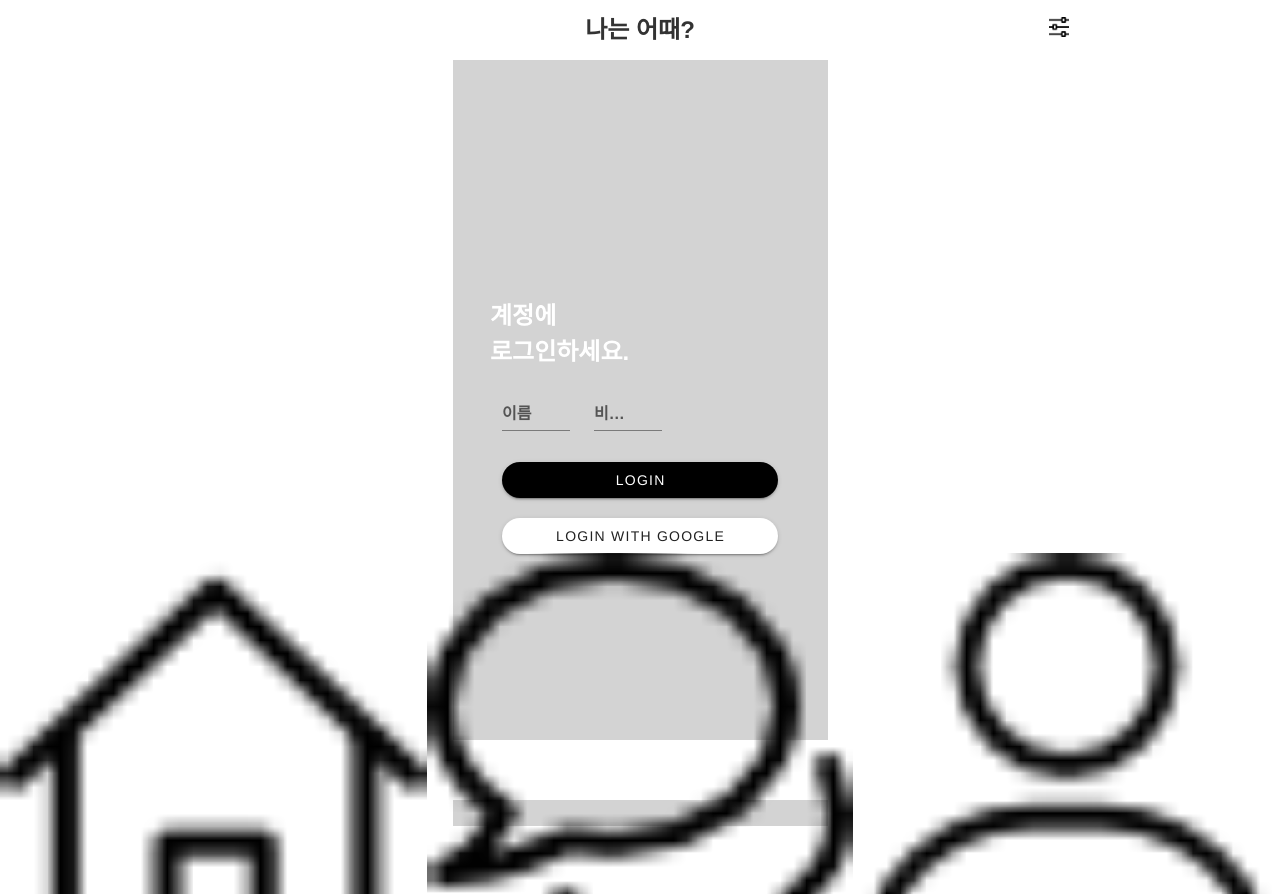
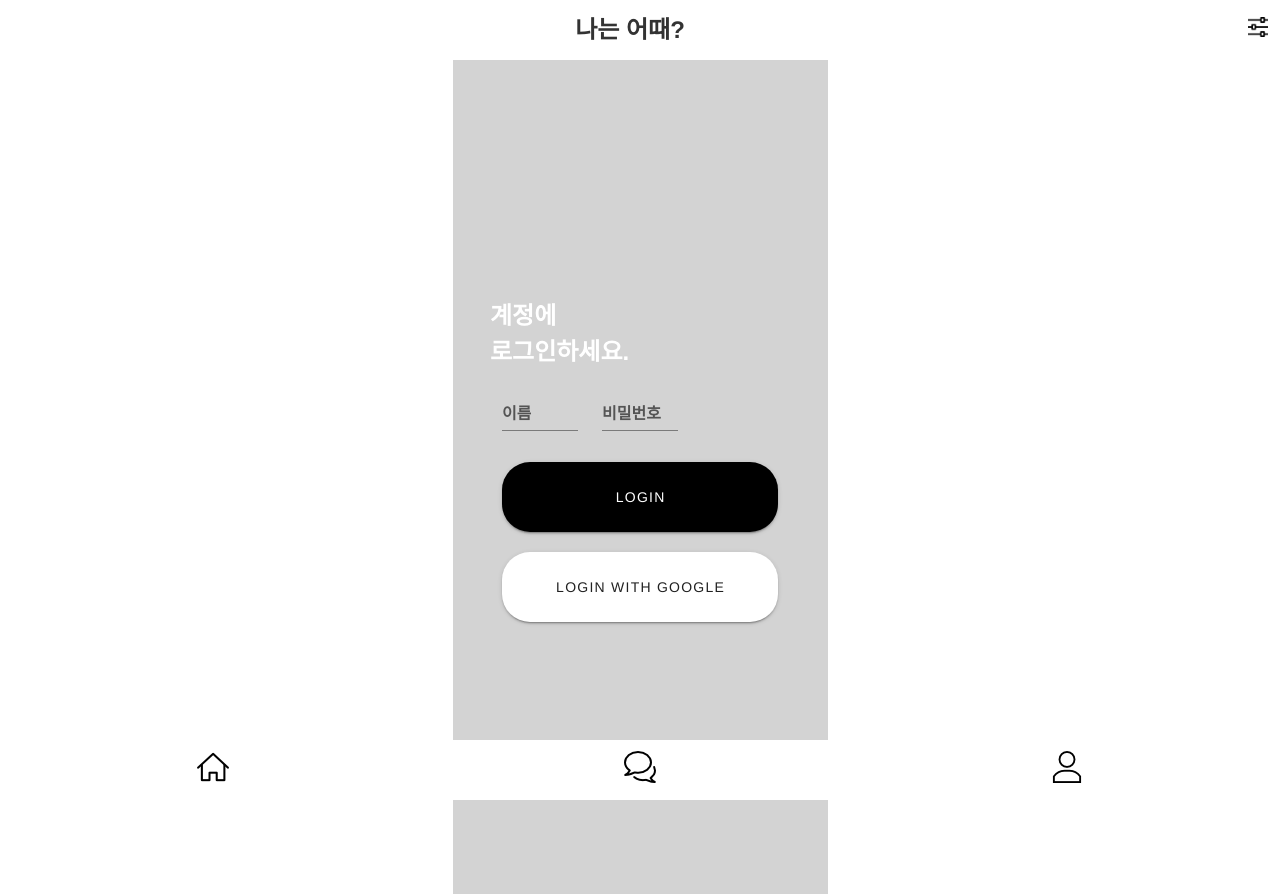
Before and after one commit to namdk1028/project3, a Vue app in the folder front/: page /user/login in a window 1280 px wide. Before the commit the page ends 826 px from the top, so only its background shows below. Built offline with nearby package versions, Linux system fonts and the light colour scheme; what vue-cookie would draw is missing.

Commit message:
[F] hotfix: login scss

```diff
--- a/front/src/assets/static/login.scss
+++ b/front/src/assets/static/login.scss
@@ -1,4 +1,4 @@
-* {
+#login {
   box-sizing: border-box;
   // background-image: url("../images/background2.jpeg");
   //   font-family
@@ -26,6 +26,6 @@
   height: 70px;
 }
 
-.login-text{
+.login-text {
   text-align: left !important;
 }
--- a/front/src/views/user/Login.vue
+++ b/front/src/views/user/Login.vue
@@ -41,4 +41,4 @@ export default {
   },
 };
 </script>
-<style src="../../assets/static/login.scss" lang="scss">
+<style scoped src="../../assets/static/login.scss" lang="scss">
--- a/front/src/views/user/Signup.vue
+++ b/front/src/views/user/Signup.vue
@@ -48,4 +48,4 @@ export default {
   },
 };
 </script>
-<style src="../../assets/static/login.scss" lang="scss">
+<style scoped src="../../assets/static/login.scss" lang="scss">
```
